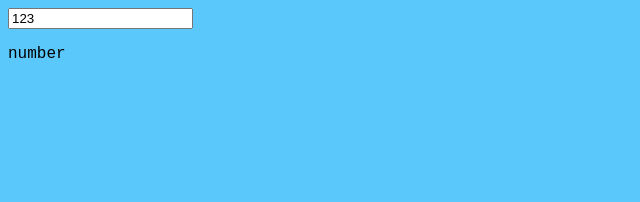
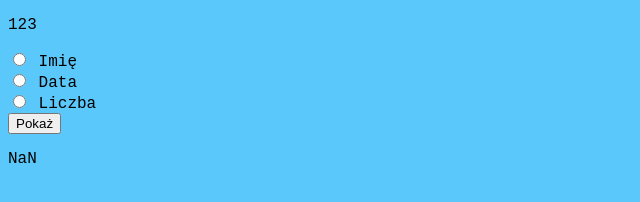
Before and after one commit to KubaPilat/Szkola-JavaScript, a plain HTML site: page index.html in a window 1280 px wide. Shown: the whole page, without its empty margins (0-640 px from the left). Drawn offline with Linux system fonts and the light colour scheme.

Commit message:
zadanie niedokonczone

```diff
--- a/index.html
+++ b/index.html
@@ -8,16 +8,21 @@
 </head>
 <body>
 
+<p id="numer">123</p>
+
 <form>
-    <input type="text" id="a" value="123">
+    <input type="radio" id="imie">
+    <label for="imie">Imię</label><br>
+    <input type="radio" id="data">
+    <label for="data">Data</label><br>
+    <input type="radio" id="liczba">
+    <label for="liczba">Liczba</label><br>
 </form>
+
+<button onclick="wynik">Pokaż</button>
 
 <p id="demo"></p>
 
-<!--  <marquee SCROLLAMOUNT=30><b>Audi</b><br><img src="https://krasnal.sklep.pl/img/cms/r%C3%B3%C5%BCne/car.png" alt="Mario"></marquee>-->
-<!--  <marquee BEHAVIOR=ALTERNATE SCROLLAMOUNT=10><img src="https://i.pinimg.com/originals/fd/e6/e0/fde6e0fc44801d9c14ef90095d52b9de.png" alt="Mario"></marquee>-->
-<div id="js">
     <script src="script.js"></script>
-</div>
 </body>
 </html>
--- a/script.js
+++ b/script.js
@@ -1,2 +1,20 @@
-var a = parseInt(document.getElementById("a").value);
-document.write(typeof(a));
+
+    var imie = document.getElementById("imie").checked;
+
+    function WypiszImie() {
+        var a = prompt("Imię?");
+        document.getElementById("demo").innerHTML="Witaj " + a;
+    }
+
+    function WypiszDate() {
+        var data = Date();
+        document.getElementById("demo").innerHTML = data;
+    }
+
+    function WypiszLiczba() {
+        var numer = parseInt(document.getElementById("numer").value);
+        document.getElementById("demo").innerHTML = numer+6;
+    }
+
+
+    WypiszLiczba()
```
